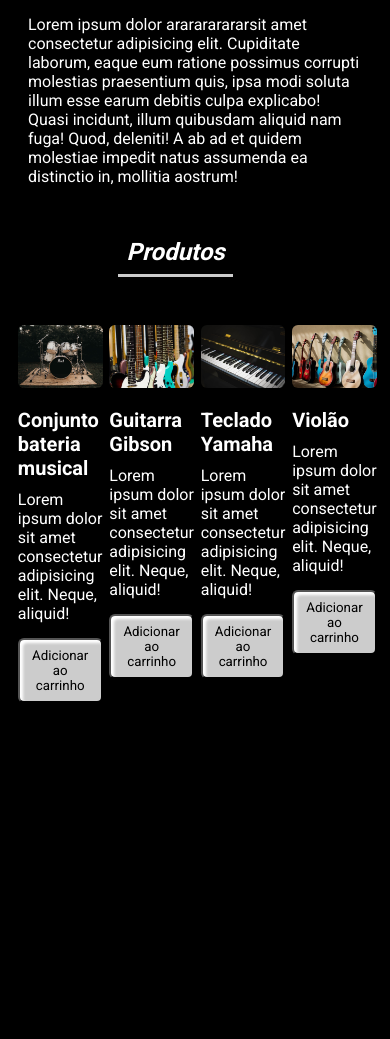
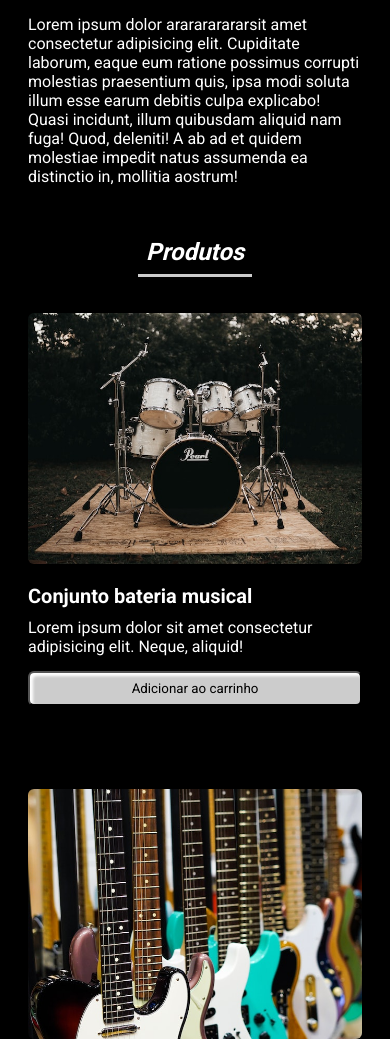
Before and after one commit to henriquebertoli/curso_ebac_frontend, a plain HTML site: page css_responsivo/index.html in a window 390 px wide. Shown: the part 574-1613 px from the top of the page. Before the commit the page ends 1309 px from the top, so only its background shows below. Drawn offline with Linux system fonts and the light colour scheme.

Commit message:
ajuste grid layout responsivo tablet/smartphones

```diff
--- a/css_responsivo/index.html
+++ b/css_responsivo/index.html
@@ -48,7 +48,7 @@
     </main>
     <!-- Só consegui alinhar HEADER e SOBRE A LOJA a direita,
     quando deixei a section PRODUTO fora da MAIN TAG, não sei se isso é uma boa prática de programação-->
-    <section class="produto" id="produto">
+    <section class="produtos" id="produto">
       <div class="container-produto container">
         <h2>Produtos</h2>
         <div class="lista_produtos">
--- a/css_responsivo/main.css
+++ b/css_responsivo/main.css
@@ -139,18 +139,22 @@ button {
     padding: 0 28px;
   }
 
-  .produto {
+  .produtos {
     grid-area: produto;
   }
   .lista_produtos {
-    display: flex;
-    flex-direction:row;
-    justify-content: center;
-    flex-wrap:nowrap;
+    display: grid;
+    grid-template-columns: repeat(2, 1fr);
+    column-gap: 2%;
+    row-gap: 5%;
     /*Não consegui reproduzir o exercício, quando usei o
     display GRID os produtos ficaram todos "esmagados"
     um sobre o outro, e usando FLEX não consegui alinhar
      da forma desejada*/
+  }
+
+  .produto {
+    width: auto;
   }
 
   .produto h3,
@@ -161,7 +165,7 @@ button {
 
   button {
     margin: auto;
-    margin-bottom: 32px;
+    margin-bottom: 8px;
     display: block;
     color: black;
     box-shadow: 3px 3px 3px inset white;
@@ -174,7 +178,7 @@ button {
   }
 
   .container {
-    width: 90%;
+    width: 100%;
     display: flex;
     flex-direction: column;
   }
@@ -184,8 +188,24 @@ button {
     align-self: center;
   }
 
+  .lista_produtos {
+    display: grid;
+    grid-template-columns: 1fr;
+    column-gap: 2%;
+    row-gap: 5%;
+  }
+
+  .produto {
+    width: auto;
+  }
+
+  .produto img {
+    margin-top: 4px;
+  }
+
   button {
     width: 100%;
     margin-top: 5px;
+    margin-bottom: 0;
   }
 }
```
